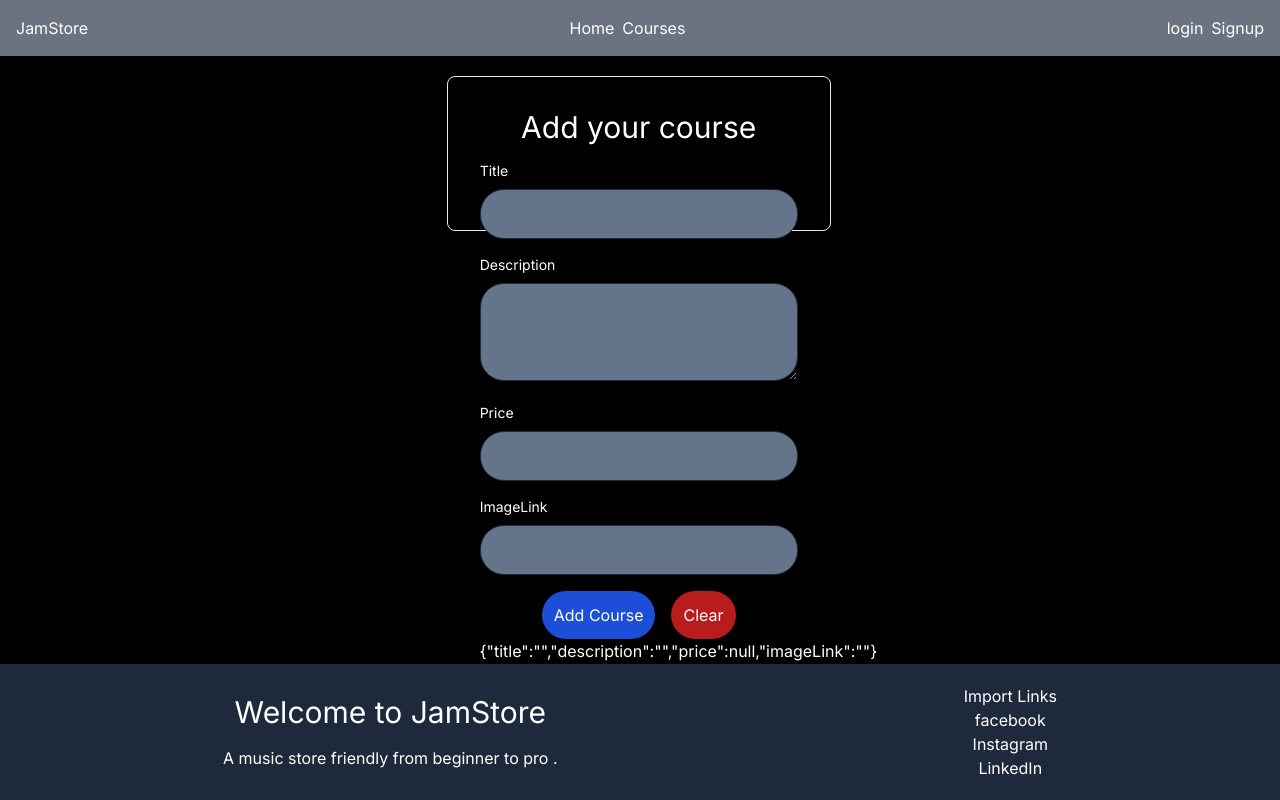
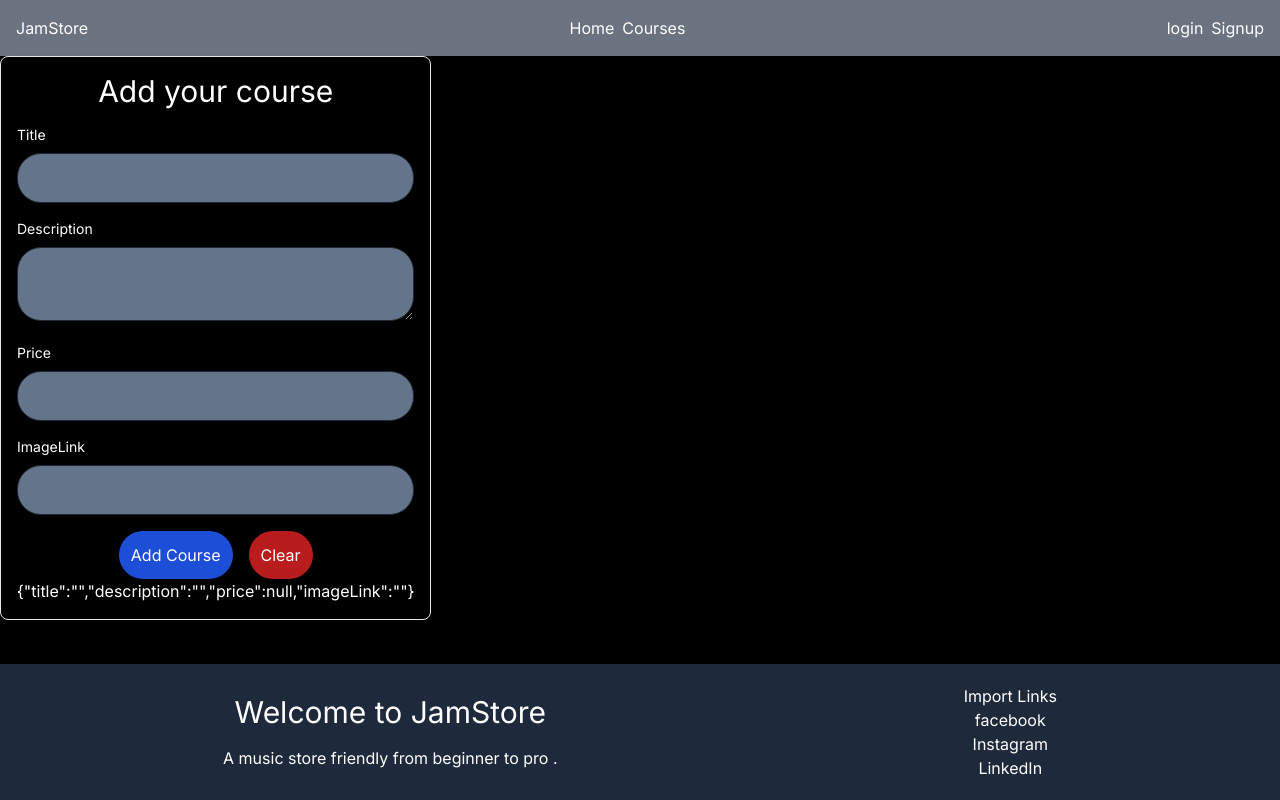
Before and after one commit to Yeshey-Gyatso/course-selling-app, a Next.js app in the folder course-selling-app/: page /add-course in a window 1280 px wide. Built offline with nearby package versions, Linux system fonts and the light colour scheme.

Commit message:
update on ui of add course

```diff
--- a/course-selling-app/src/app/add-course/AddCourse.tsx
+++ b/course-selling-app/src/app/add-course/AddCourse.tsx
@@ -45,26 +45,13 @@ const AddCourse = () => {
 
     }
   return (
-    <div className=' grid grid-cols-12 justify-center h-full'>
-        <div className=' col-span-6
-        col-start-5
-        p-5
+    <div className=' flex justify-center items-center h-full'>
+        <div className=''>
+        <div className='left-0 absolute h-auto w-auto
+         p-4 bg-black border
+        border-gray-200 rounded-lg shadow
         '>
-        <div className='w-full
-        max-w-sm p-4 bg-black border
-        border-gray-200 rounded-lg shadow
-        sm:p-6 md:p-8
-        dark:bg-gray-800
-        dark:border-gray-700
-        h-1/2 sm:h-2/3 md:h-1/2 lg:h-1/3 xl:h-1/4
-        '>
-                {/* <div className='my-8 flex justify-center items-center'>
-                <Image alt='image'
-                style={{
-                 width:"50%",
-                }}
-                src={loginSvg}/>
-             </div> */}
+        {/* h-1/2 sm:h-2/3 md:h-1/2 lg:h-1/3 xl:h-1/4 */}
 
             <h1 className='text-3xl text-center '> Add your course</h1>
             <form action="#!" onSubmit={handleaddCourse}>
@@ -111,7 +98,7 @@ const AddCourse = () => {
                         })
                     }}
                     value={course.description}
-                     rows={3}
+                     rows={2}
                      />
                 </div>
 
--- a/course-selling-app/src/components/Footer.tsx
+++ b/course-selling-app/src/components/Footer.tsx
@@ -2,7 +2,7 @@
 import React from 'react'
 
 const Footer = () => {
-  return (<footer className='fixed bottom-0 left-0 z-50  bg-slate-800 mt-5 w-full mx-auto max-w-screen-x'>
+  return (<footer className='fixed bottom-0 left-0 z-50  bg-slate-800 mt-5 w-full lg:mx-auto sm:max-w-screen-x'>
     <div className=' flex p-5 justify-around'>
       <div className=' text-center flex flex-col justify-center '>
           <h1 className=' text-3xl '>Welcome to JamStore</h1>
```
